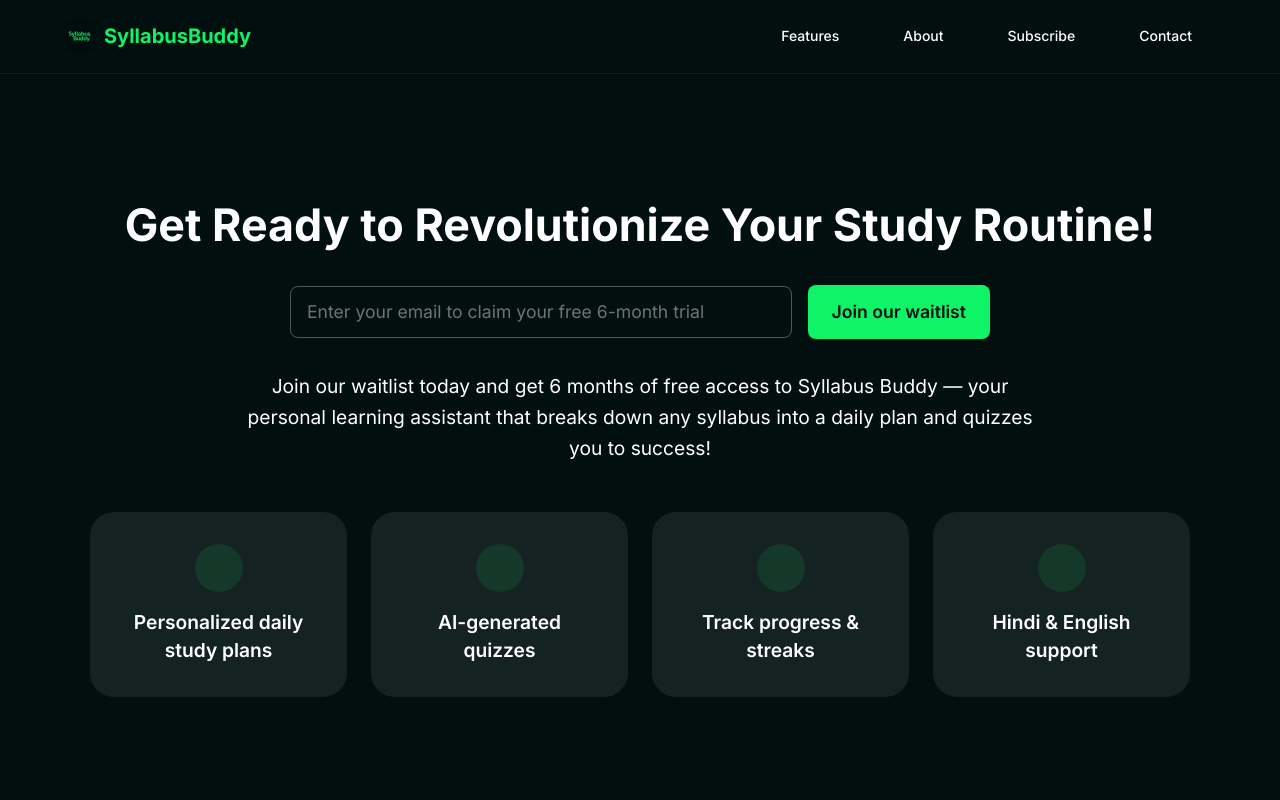
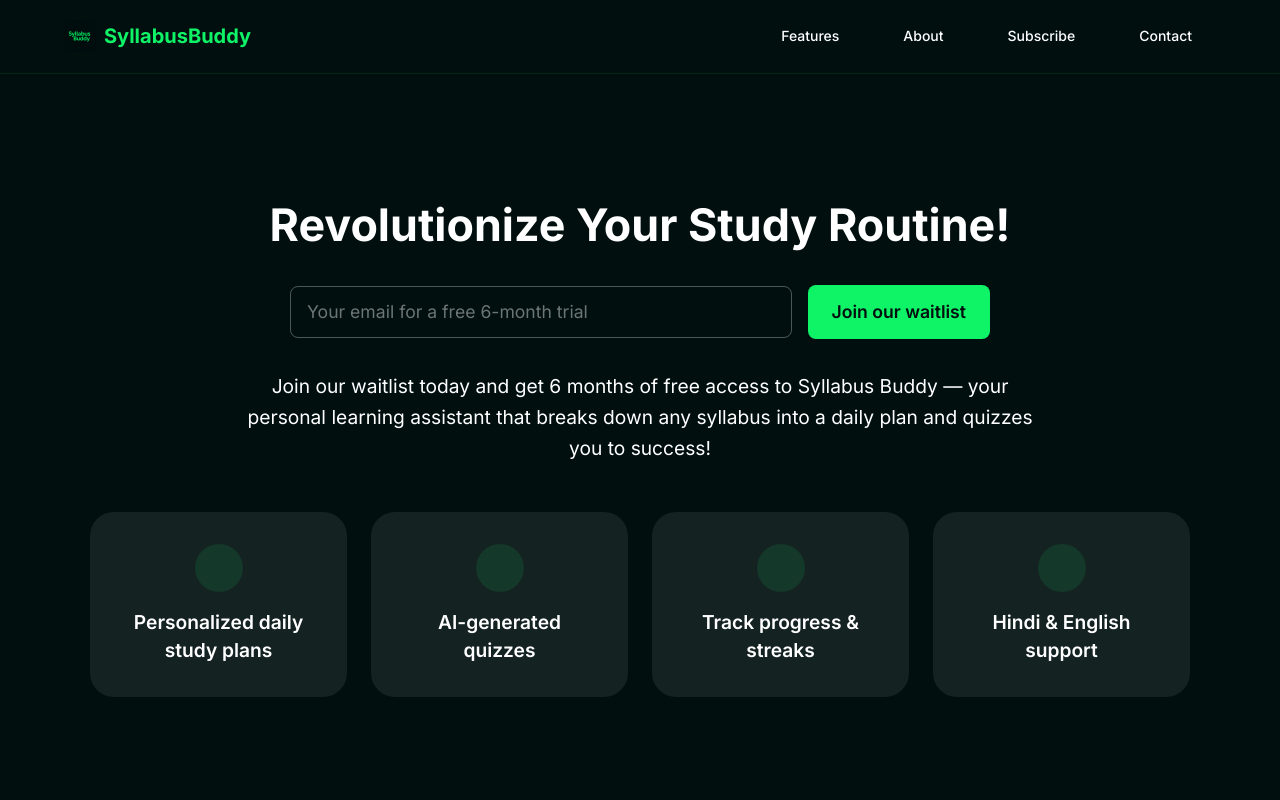
Before and after one commit to nikhilbuilds/syllabusBuddy-web, a Next.js app: page /subscribe in a window 1280 px wide. Shown: the top 800 px of the page. Built offline with nearby package versions, Linux system fonts and the light colour scheme; some icons are missing.

Commit message:
text fixes

```diff
--- a/src/app/subscribe/page.tsx
+++ b/src/app/subscribe/page.tsx
@@ -69,7 +69,7 @@ export default function SubscribePage() {
           lineHeight: 1.2,
         }}
       >
-        Get Ready to Revolutionize Your Study Routine!
+        Revolutionize Your Study Routine!
       </Box>
       <Box
         component="form"
@@ -88,7 +88,7 @@ export default function SubscribePage() {
       >
         <TextField
           type="email"
-          placeholder="Enter your email to claim your free 6-month trial"
+          placeholder="Your email for a free 6-month trial"
           value={email}
           onChange={(e) => setEmail(e.target.value)}
           required
@@ -109,7 +109,7 @@ export default function SubscribePage() {
             minWidth: { sm: 300 },
             input: {
               color: "#fff",
-              fontSize: "1.1rem",
+              fontSize: { xs: "1rem", sm: "1.1rem" },
               padding: "0",
             },
           }}
@@ -124,7 +124,7 @@ export default function SubscribePage() {
             color: "#010f0f",
             borderRadius: "8px",
             fontWeight: 600,
-            fontSize: "1.1rem",
+            fontSize: { xs: "1rem", sm: "1.1rem" },
             padding: "0.75rem 1.5rem",
             "&:hover": { background: "#00e05c" },
           }}
```
